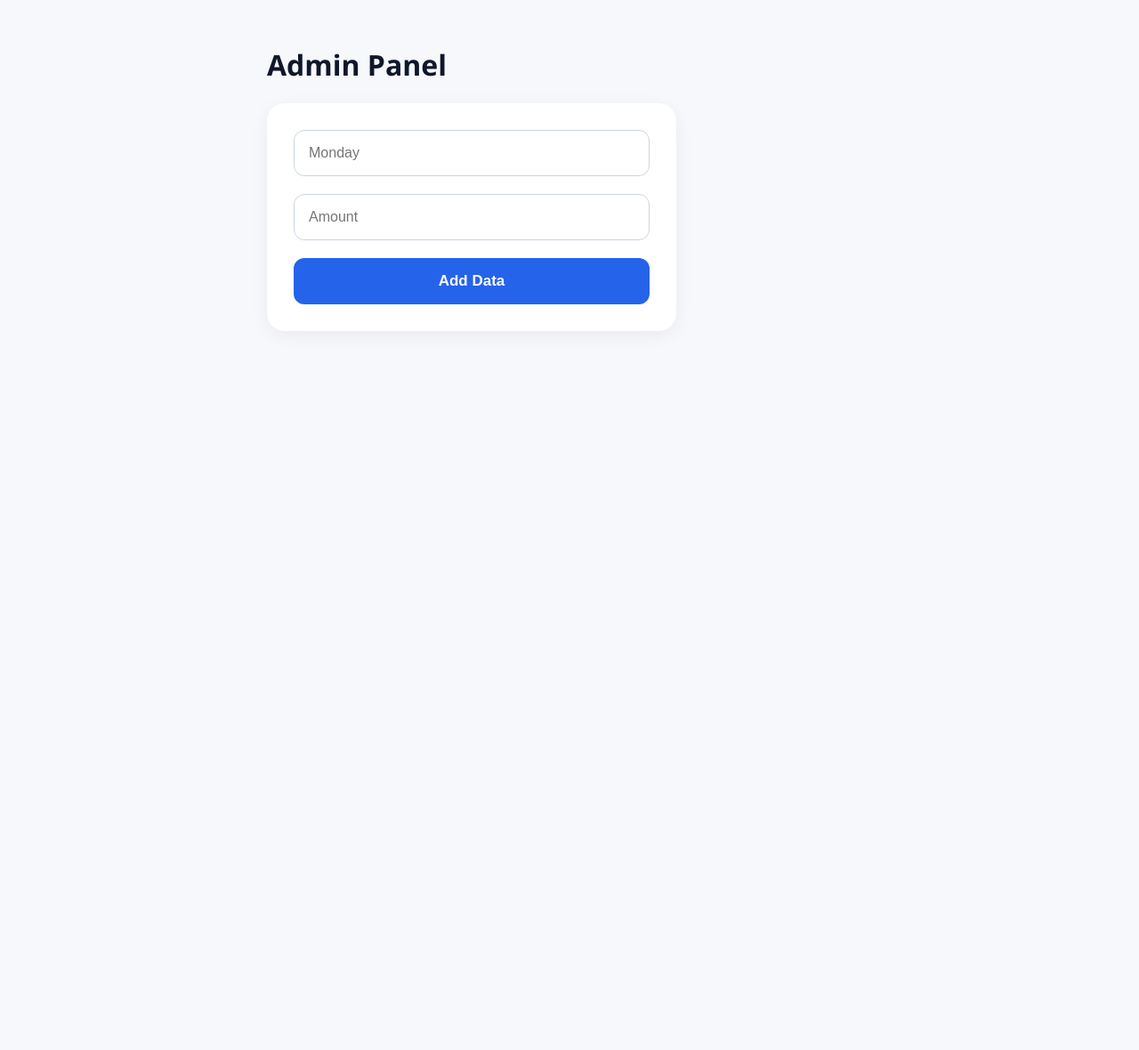
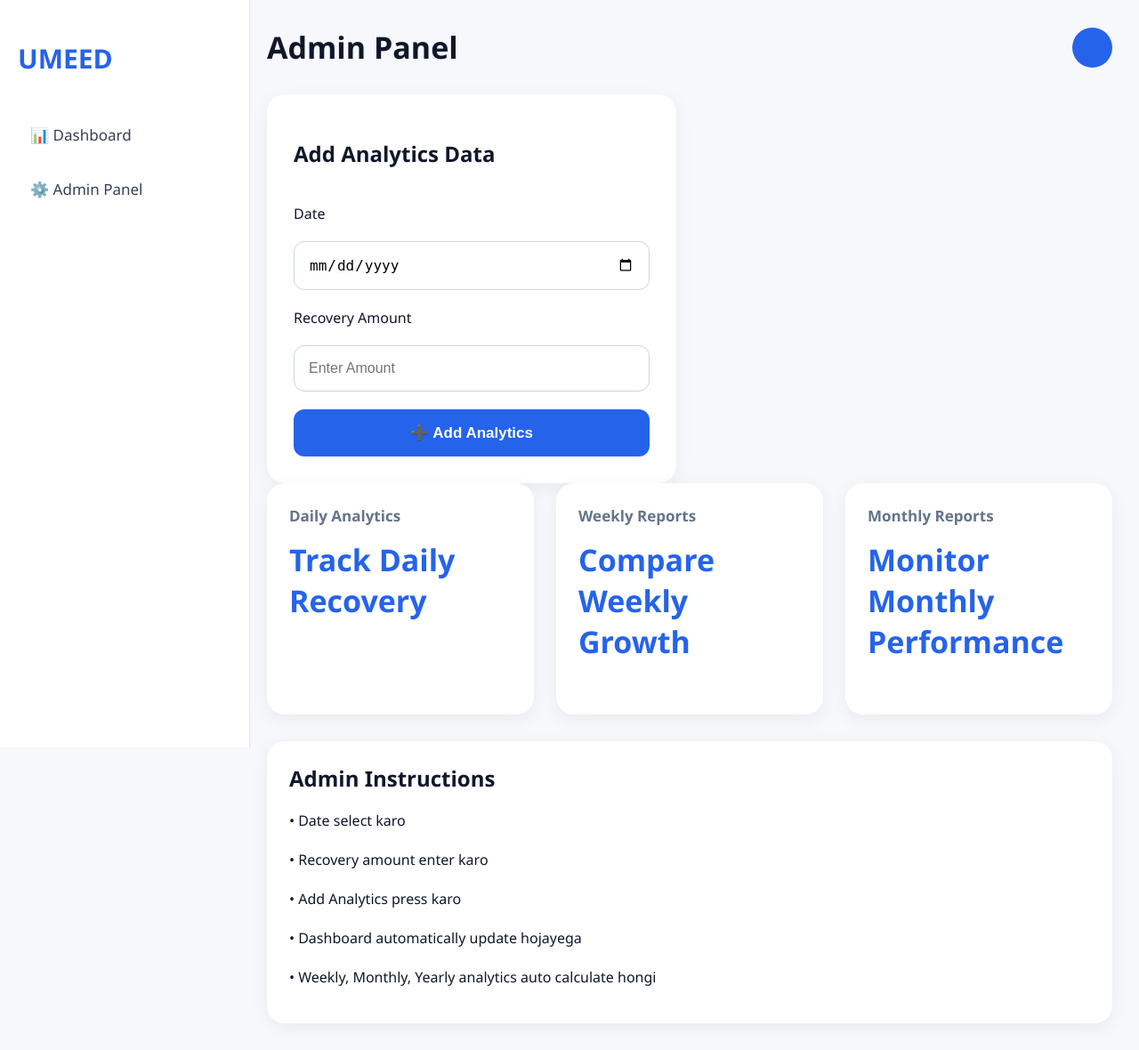
Before and after one commit to Rawish007/dashboard, a Flask app: page /admin in a window 1280 px wide. Shown: the whole page at 89% size. Before the commit the page ends 342 px from the top, so only its background shows below. Run offline with Flask 3, Linux system fonts and the light colour scheme.

Commit message:
Update admin.html

```diff
--- a/templates/admin.html
+++ b/templates/admin.html
@@ -3,7 +3,7 @@
 
 <head>
 
-<title>Admin</title>
+<title>Admin Panel</title>
 
 <link rel="stylesheet"
 href="{{ url_for('static', filename='style.css') }}">
@@ -12,30 +12,118 @@ href="{{ url_for('static', filename='style.css') }}">
 
 <body>
 
+<!-- SIDEBAR -->
+
+<div class="sidebar">
+
+    <h2>UMEED</h2>
+
+    <a href="/">📊 Dashboard</a>
+    <a href="/admin">⚙️ Admin Panel</a>
+
+</div>
+
+<!-- MAIN -->
+
 <div class="main">
+
+    <!-- TOPBAR -->
+
+    <div class="topbar">
 
         <h1>Admin Panel</h1>
 
+        <div class="profile"></div>
+
+    </div>
+
+    <!-- FORM SECTION -->
+
     <form method="POST">
 
+        <h2>Add Analytics Data</h2>
+
+        <!-- DATE -->
+
+        <label>Date</label>
+
         <input
-    type="text"
+        type="date"
         name="day"
-    placeholder="Monday">
+        required>
+
+        <!-- AMOUNT -->
+
+        <label>Recovery Amount</label>
 
         <input
         type="number"
         name="amount"
-    placeholder="Amount">
+        placeholder="Enter Amount"
+        required>
+
+        <!-- SUBMIT -->
 
         <button type="submit">
 
-        Add Data
+            ➕ Add Analytics
 
         </button>
 
     </form>
 
+    <!-- QUICK INFO -->
+
+    <div class="cards">
+
+        <div class="card">
+
+            <h3>Daily Analytics</h3>
+
+            <p>Track Daily Recovery</p>
+
+        </div>
+
+        <div class="card">
+
+            <h3>Weekly Reports</h3>
+
+            <p>Compare Weekly Growth</p>
+
+        </div>
+
+        <div class="card">
+
+            <h3>Monthly Reports</h3>
+
+            <p>Monitor Monthly Performance</p>
+
+        </div>
+
+    </div>
+
+    <!-- GUIDE BOX -->
+
+    <div class="chart-box">
+
+        <h2>Admin Instructions</h2>
+
+        <p>
+
+            • Date select karo <br><br>
+
+            • Recovery amount enter karo <br><br>
+
+            • Add Analytics press karo <br><br>
+
+            • Dashboard automatically update hojayega <br><br>
+
+            • Weekly, Monthly, Yearly analytics auto calculate hongi
+
+        </p>
+
+    </div>
+
 </div>
 
 </body>
```
Lines whose indentation alone changed are shown as unchanged.
